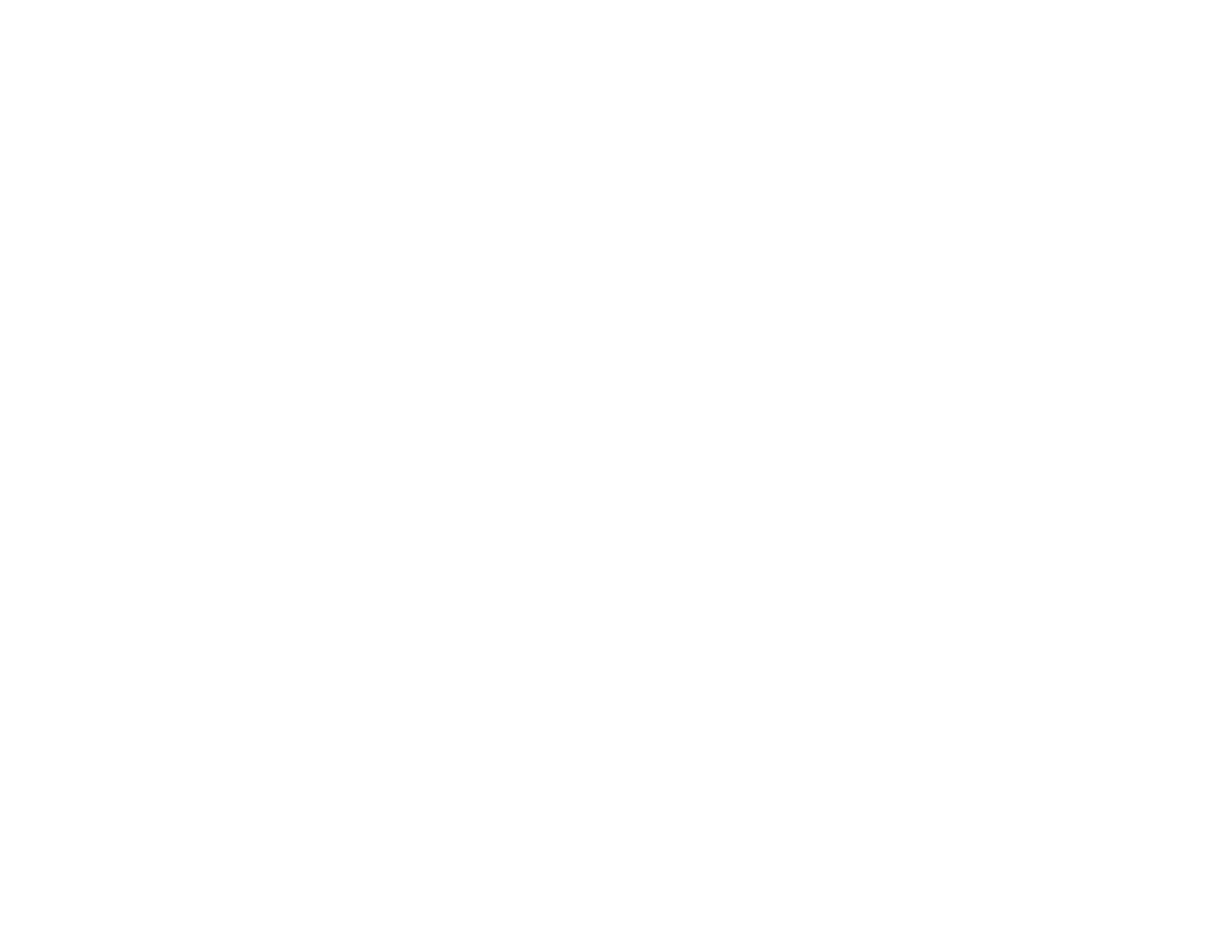
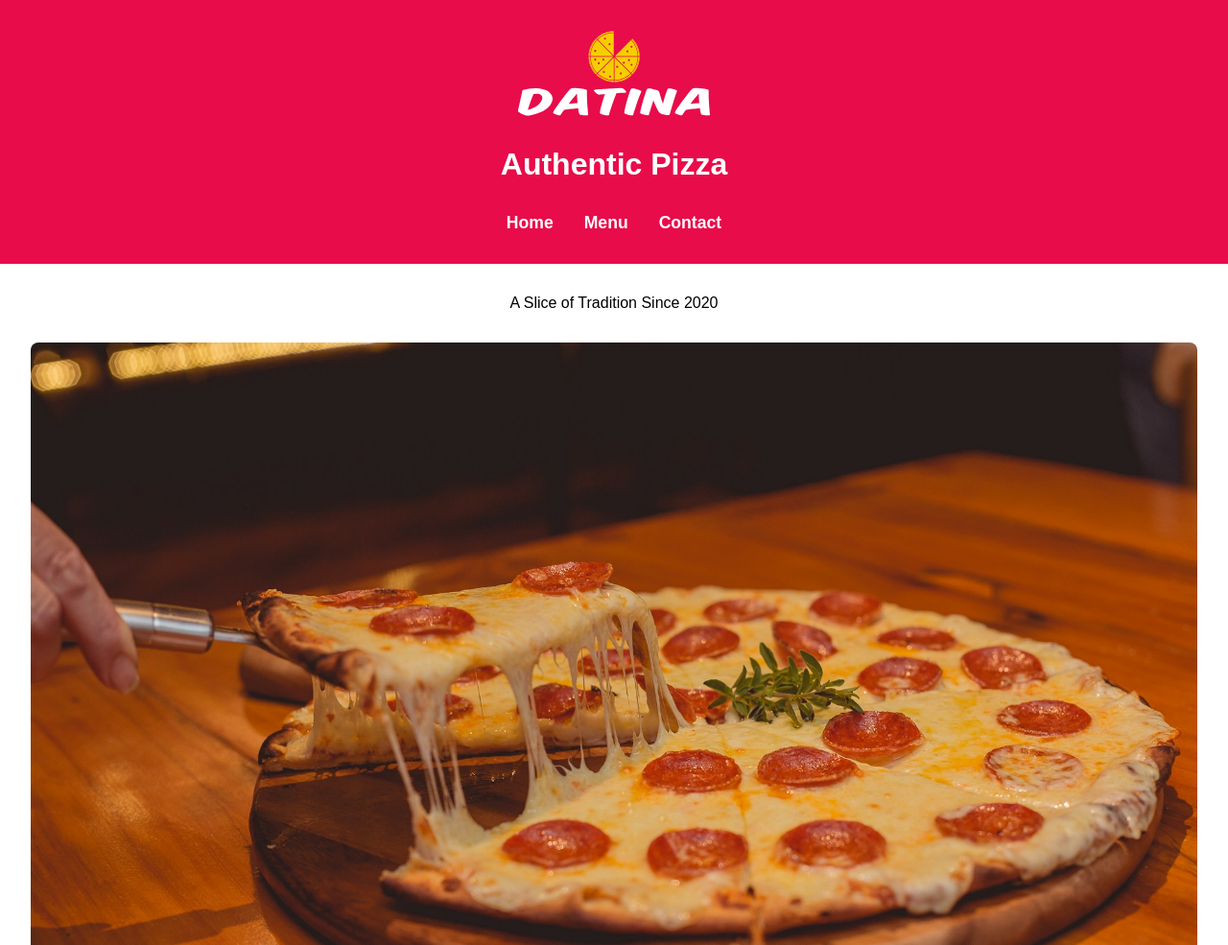
Before and after one commit to Daviddp96/restaurant-page-datina, a website built with webpack: page src/index.html in a window 1280 px wide. Shown: the top 985 px of the page at 96% size. Before the commit the page ends 800 px from the top, so only its background shows below. Built offline with nearby package versions, Linux system fonts and the light colour scheme.

Commit message:
Home layout

```diff
--- /dev/null
+++ b/src/home.js
@@ -0,0 +1,62 @@
+import { createHeading, createParagraph, createListItem } from "./tags";
+
+function createHome() {
+  const home = document.createElement("section");
+  home.classList.add("home__section");
+
+  const restaurantImage = document.createElement("img");
+  restaurantImage.src = "/dist/images/home-img.jpg";
+  restaurantImage.alt = "A tasty pizza made at Datina";
+  restaurantImage.classList.add('home__img');
+
+  const featuresList = document.createElement("ul");
+  featuresList.classList.add("home__features-list");
+
+  const features = [
+    createListItem("Hand-tossed dough made daily"),
+    createListItem("Unique and classic topping combinations"),
+    createListItem("Warm, inviting atmosphere"),
+    createListItem(
+      "Perfect for a casual lunch, family dinner, or gathering with friends"
+    ),
+  ];
+
+  for (const feature of features) {
+    featuresList.appendChild(feature);
+  }
+
+  const hoursList = document.createElement("ul");
+  const hours = [
+    createListItem("Sunday - Thursday: 10:00 AM - 6:00 PM"),
+    createListItem("Friday & Saturday: 11:00 AM - 10:00 PM"),
+  ];
+
+  for (const hour of hours) {
+    hoursList.appendChild(hour);
+  }
+
+  home.appendChild(createParagraph("A Slice of Tradition Since 2020"));
+  home.appendChild(restaurantImage);
+  home.appendChild(
+    createParagraph(
+      `Welcome to Datina, your neighborhood haven for authentic, delicious pizzas! We've been serving up slices of joy since 2020, using only the freshest ingredients and time-honored recipes.`
+    )
+  );
+  home.appendChild(
+    createHeading(2, "Step inside and experience the Datina difference:")
+  );
+  home.appendChild(featuresList);
+  home.appendChild(createHeading(2, "Come hungry, leave happy!"));
+  home.appendChild(createHeading(3, "Hours of Operation:"));
+  home.appendChild(hoursList);
+
+  return home;
+}
+
+function loadHome() {
+  const main = document.getElementById("main");
+  main.textContent = "";
+  main.appendChild(createHome());
+}
+
+export default loadHome;
--- a/src/index.js
+++ b/src/index.js
@@ -0,0 +1,4 @@
+import initializeWebsite from "./website";
+import './style.css';
+
+initializeWebsite();
--- /dev/null
+++ b/src/style.css
@@ -0,0 +1,83 @@
+:root {
+    --clr-primary: #e80c4a;
+    --clr-secondary: #f6cd00;
+}
+
+* {
+    box-sizing: border-box;
+    margin: 0;
+    padding: 0;
+}
+
+body {
+    font-family: sans-serif;
+}
+
+ul {
+    display: flex;
+    flex-direction: column;
+    justify-content: center;
+    gap: 1rem;
+    list-style: none;
+}
+
+#content {
+    /* Content */
+}
+
+.header {
+    display: flex;
+    flex-direction: column;
+    justify-content: center;
+    align-items: center;
+    background-color: var(--clr-primary);
+    width: 100%;
+    padding: 2rem;
+    gap: 2rem;
+}
+
+.header img {
+    width: 200px;
+    height: auto;
+}
+
+.header__title {
+    color: #fff;
+}
+
+.main-nav {
+    display: flex;
+    align-items: center;
+    justify-content: center;
+    gap: 2rem;
+}
+
+.button {
+    font-size: 1.1rem;
+    font-family: sans-serif;
+    font-weight: bold;
+    background: none;
+    border: none;
+    outline: none;
+    transition: all 0.4s;
+    color: #fff;
+}
+
+.main {
+    padding: 2rem;
+}
+
+.home__section {
+    display: flex;
+    flex-direction: column;
+    justify-content: center;
+    align-items: center;
+    gap: 2rem;
+    text-align: center;
+}
+
+.home__img {
+    width: 100%;
+    height: auto;
+    border-radius: 0.5rem;
+}
--- /dev/null
+++ b/src/tags.js
@@ -0,0 +1,23 @@
+function createHeading(headingLevel,text) {
+    if (headingLevel > 6 || headingLevel < 1 || !Number.isInteger(headingLevel)) {
+        console.log('Invalid heading level');
+        return;
+    }
+    const heading = document.createElement(`h${headingLevel}`);
+    heading.textContent = text;
+    return heading;
+}
+
+function createParagraph(text) {
+    const paragraphElement = document.createElement('p');
+    paragraphElement.textContent = text;
+    return paragraphElement;
+}
+
+function createListItem(text) {
+    const listItemElement = document.createElement('li');
+    listItemElement.textContent = text;
+    return listItemElement;
+}
+
+export { createHeading, createParagraph, createListItem };
--- /dev/null
+++ b/src/website.js
@@ -0,0 +1,86 @@
+import loadHome from "./home";
+import { createHeading } from "./tags";
+
+function createNav() {
+  const nav = document.createElement("nav");
+  nav.classList.add('main-nav');
+
+  const homeButton = document.createElement("button");
+  homeButton.classList.add("button");
+  homeButton.textContent = "Home";
+  homeButton.addEventListener("click", (e) => {
+    if (e.target.classList.contains("active")) return;
+    setActiveButton(homeButton);
+    loadHome();
+  });
+
+  const menuButton = document.createElement("button");
+  menuButton.classList.add("button");
+  menuButton.textContent = "Menu";
+  menuButton.addEventListener("click", (e) => {
+    if (e.target.classList.contains("active")) return;
+    setActiveButton(menuButton);
+    //loadMenu();
+  });
+
+  const contactButton = document.createElement("button");
+  contactButton.classList.add("button");
+  contactButton.textContent = "Contact";
+  contactButton.addEventListener("click", (e) => {
+    if (e.target.classList.contains("active")) return;
+    setActiveButton(contactButton);
+    //loadContact();
+  });
+
+  nav.appendChild(homeButton);
+  nav.appendChild(menuButton);
+  nav.appendChild(contactButton);
+
+  return nav;
+}
+
+function createHeader() {
+  const header = document.createElement("header");
+  header.classList.add("header");
+
+  const headerLogo = document.createElement("img");
+  headerLogo.src = "/dist/images/logo.svg";
+  headerLogo.alt = "Datina Logo";
+
+  const headerTitle = createHeading(1, "Authentic Pizza");
+  headerTitle.classList.add("header__title");
+
+  header.appendChild(headerLogo);
+  header.appendChild(headerTitle);
+  header.appendChild(createNav());
+
+  return header;
+}
+
+function createMain() {
+  const main = document.createElement("main");
+  main.classList.add("main");
+  main.setAttribute("id", "main");
+  return main;
+}
+
+function setActiveButton(button) {
+  const buttons = document.querySelectorAll(".button");
+
+  buttons.forEach((button) => {
+    if (button !== this) {
+      button.classList.remove("active");
+    }
+  });
+
+  button.classList.add("active");
+}
+
+function initializeWebsite() {
+  const content = document.getElementById("content");
+  content.appendChild(createHeader());
+  content.appendChild(createMain());
+  loadHome();
+}
+
+export default initializeWebsite;
```
Also changed, not shown: dist/images/home-img.jpg (added), dist/images/logo.svg (added), dist/index.html, dist/main.js, src/contact.js (added), src/menu.js (added).
